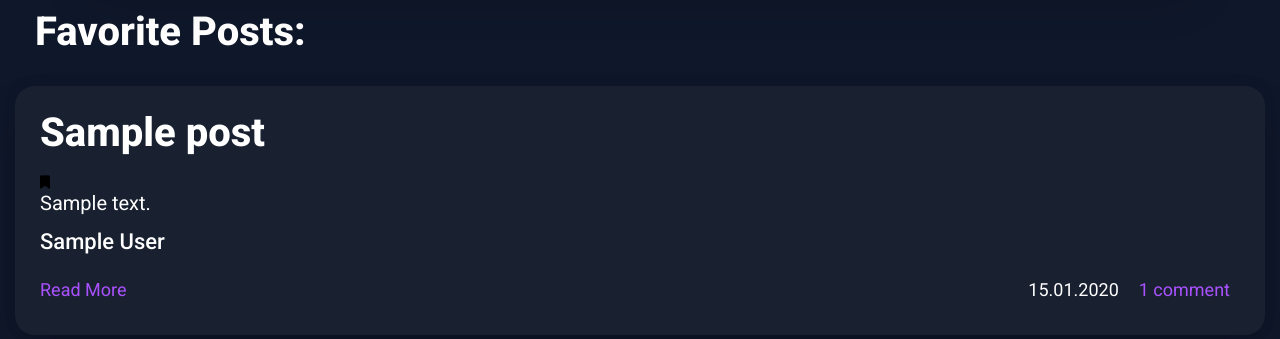
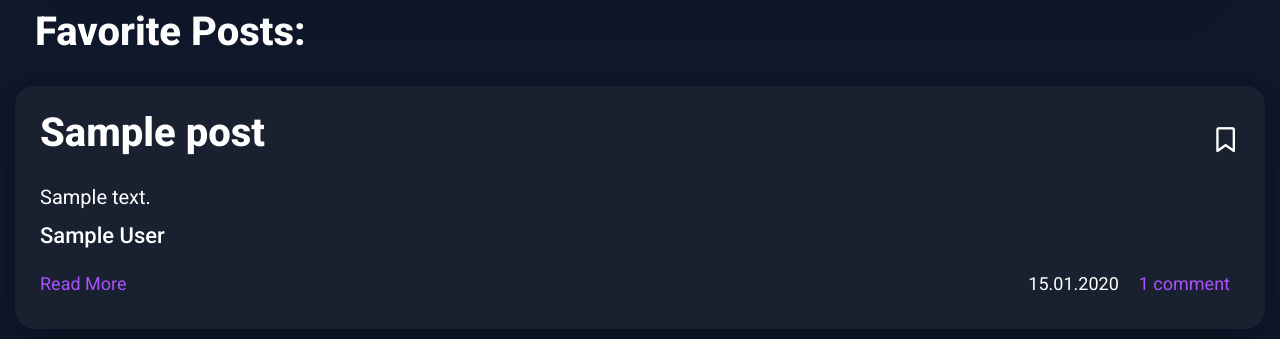
Before and after one commit to 00-hidan-00/first_project_djangogirls, a Django app: template apps/templates/blog/post/post_favorite_list.html in a window 1280 px wide. Shown: the part 147-486 px from the top of the page. Run offline with Django 5.2, Linux system fonts and the light colour scheme; the template is opened without the code that fills it: most values are stand-ins (such as "Sample title", 1, 10 or a date in 2020).

Commit message:
💄 style(favorites): add styles for favorite button and active state

```diff
--- a/apps/static/blog/css/style.css
+++ b/apps/static/blog/css/style.css
@@ -102,7 +102,7 @@ body {
 /* ======================================================================================================================================================== */
 
 
-.messages{
+.messages {
     padding: 10px;
     position: relative;
     transition: color 0.3s;
@@ -142,6 +142,13 @@ body {
     transition-delay: 0.2s;
 }
 
+.blog-list__item-header {
+    display: flex;
+    justify-content: space-between;
+    align-items: center;
+    padding-block-end: 15px;
+}
+
 .blog-list__item-title {
     display: inline-block;
     position: relative;
@@ -160,6 +167,30 @@ body {
     color: #aa51fe;
 
 }
+
+.blog-list__item-favorite {}
+
+.favorite-toggle-form {}
+
+.favorite-toggle-btn {
+    font-size: 25px;
+    padding-inline: 5px;
+    padding-block: 5px;
+    line-height: 1.5;
+}
+
+.fa.fa-bookmark {
+    color: #fff;
+    font-weight: normal;
+}
+
+.fa.fa-bookmark.active {
+    font-weight: var(--fa-style, 900);
+
+}
+
+
+
 
 .blog-list__item-text {
     padding-block-end: 15px;
@@ -320,8 +351,7 @@ body {
 .button--mini {}
 
 .post-comments__items {
-   display: flex
-;
+    display: flex;
     gap: 32px;
     justify-content: center;
     flex-direction: column;
@@ -608,7 +638,7 @@ body {
     justify-content: center;
 }
 
-.login__forgot-password{
+.login__forgot-password {
     padding: 10px;
     position: relative;
     transition: color 0.3s;
@@ -618,7 +648,7 @@ body {
     color: #aa51fe;
 }
 
-.login__error-text{
+.login__error-text {
     padding: 10px;
     color: #ff0000;
     font-size: 18px;
```
